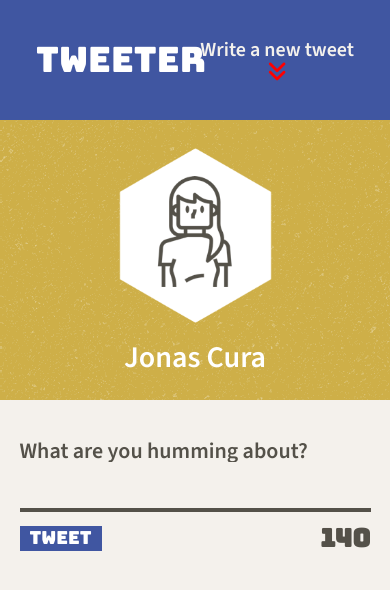
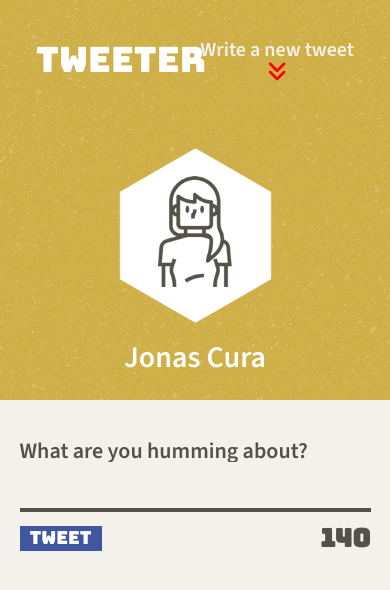
Before and after one commit to jonascura/tweeter-app, a website: page public/index.html in a window 390 px wide. Drawn offline with nearby package versions, Linux system fonts and the light colour scheme; no server answers.

Commit message:
Add desktop css style transparent nav when small screen

```diff
--- a/public/styles/nav.css
+++ b/public/styles/nav.css
@@ -52,3 +52,10 @@ nav a:hover {
 nav i {
   color: red;
 }
+
+
+@media only screen and (max-width: 1024px) {
+  nav {
+    background-color: transparent;
+  }
+}
```
